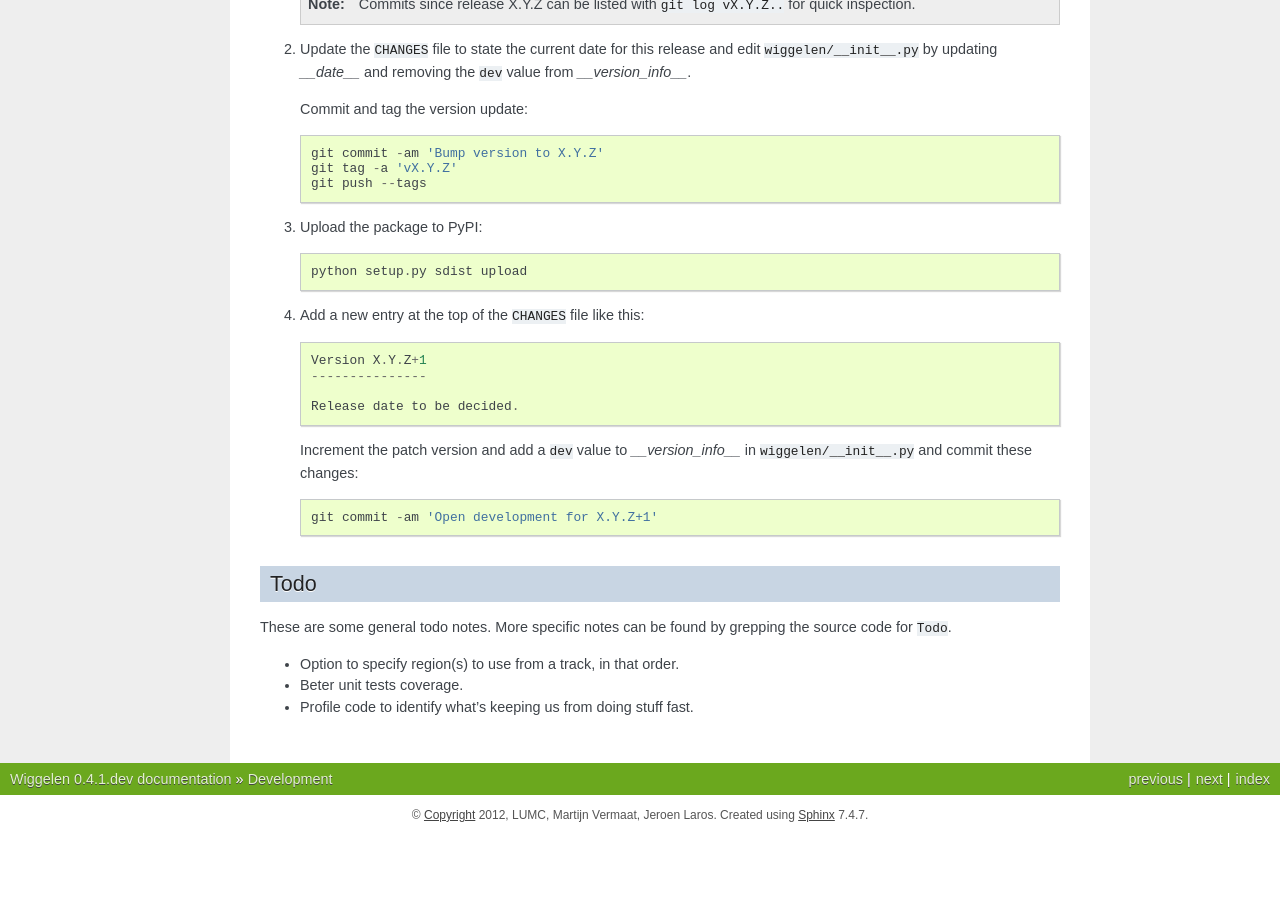
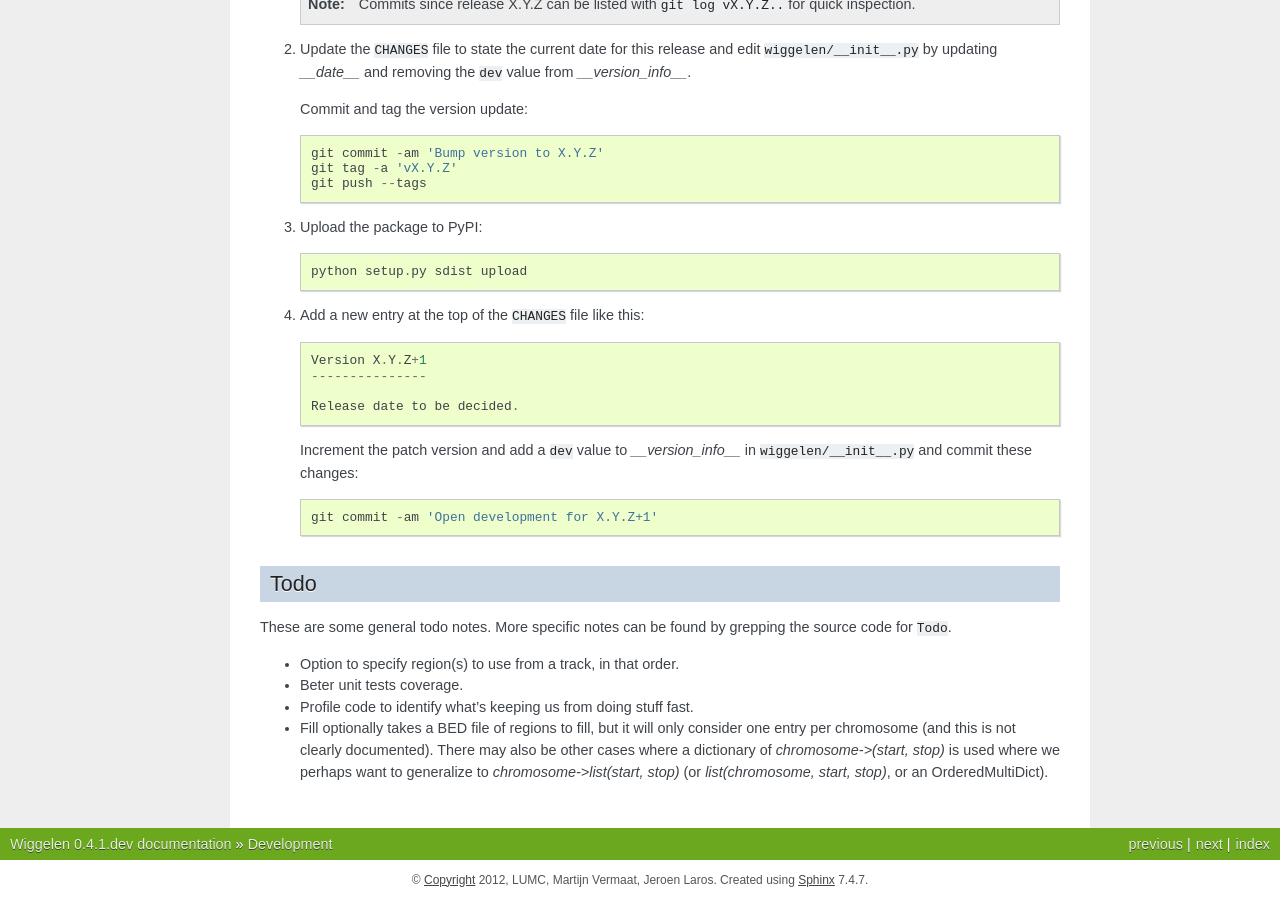
Before and after one commit to martijnvermaat/wiggelen, a Sphinx documentation site: the page built from doc/development.rst, in a window 1280 px wide and 900 px high, scrolled down 839 px. Built offline with Sphinx 7.4.7, drawn with Linux system fonts in a browser that asks for light colours; before the commit the page ends 1674 px from its top, so only the background shows below that.

Commit message:
Todo note

```diff
--- a/doc/development.rst
+++ b/doc/development.rst
@@ -92,6 +92,12 @@ grepping the source code for ``Todo``.
 * Option to specify region(s) to use from a track, in that order.
 * Beter unit tests coverage.
 * Profile code to identify what's keeping us from doing stuff fast.
+* Fill optionally takes a BED file of regions to fill, but it will only
+  consider one entry per chromosome (and this is not clearly
+  documented). There may also be other cases where a dictionary of
+  `chromosome->(start, stop)` is used where we perhaps want to generalize to
+  `chromosome->list(start, stop)` (or `list(chromosome, start, stop)`, or an
+  OrderedMultiDict).
 
 
 .. _nose: https://nose.readthedocs.org/
```
